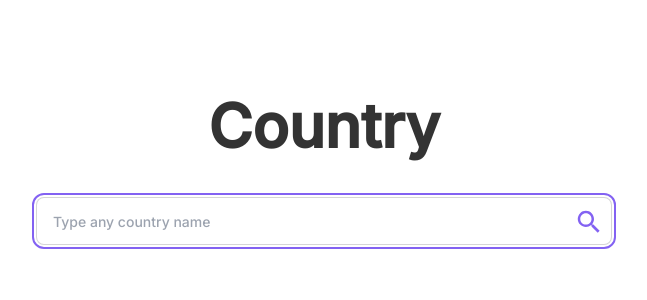
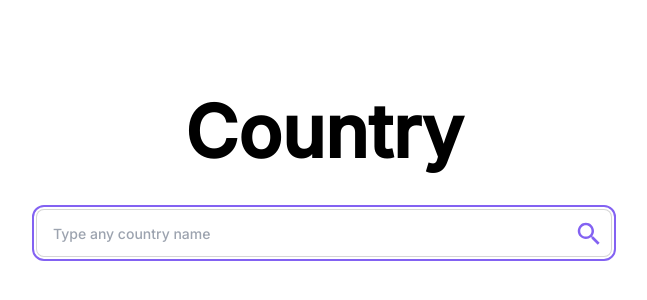
Before and after one commit to mrdrews-hub/counry-search-engine, a Vue app: page / in a window 1280 px wide. Shown: the part 112-412 px from the top of the page, without its empty margins (316-963 px from the left). Built offline with nearby package versions, Linux system fonts and the light colour scheme.

Commit message:
fix code

```diff
--- a/src/components/BadgeCountry.vue
+++ b/src/components/BadgeCountry.vue
@@ -5,5 +5,5 @@ const props = defineProps({
 </script>
 
 <template>
-<span class="badge badge-md px-4 h-6 bg-secondary border-none shadow-sm text-white">{{  props.text }}</span>
+  <span class="badge badge-md px-4 h-6 bg-secondary border-none shadow-sm text-white">{{  props.text }}</span>
 </template>
--- a/src/components/ButtonLink.vue
+++ b/src/components/ButtonLink.vue
@@ -2,8 +2,8 @@
 import { RouterLink } from 'vue-router';
 </script>
 <template>
-  <RouterLink to="/" class="btn bg-primary gap-2 mt-14 normal-case font-normal text-white">
-    <slot name="icon"></slot>
-    <slot></slot>
+<RouterLink to="/" class="btn bg-primary gap-2 mt-14 normal-case font-normal text-white">
+  <slot name="icon"></slot>
+  <slot></slot>
 </RouterLink>
 </template>
--- a/src/views/Home.vue
+++ b/src/views/Home.vue
@@ -3,7 +3,7 @@ import SearchCountry from '../components/SearchCountry.vue';</script>
 
 <template>
 <div class="text-center w-full mt-52">
-  <h1 class="text-6xl font-extrabold mb-[41px]">Country</h1>
+  <h1 class="text-7xl font-bold mb-[41px] text-black">Country</h1>
   <SearchCountry></SearchCountry>
 </div>
 </template>
```
Also changed, not shown: src/components/ToolTip.vue (+4 -4 lines), src/components/LoadingSpinner.vue (indentation only).
